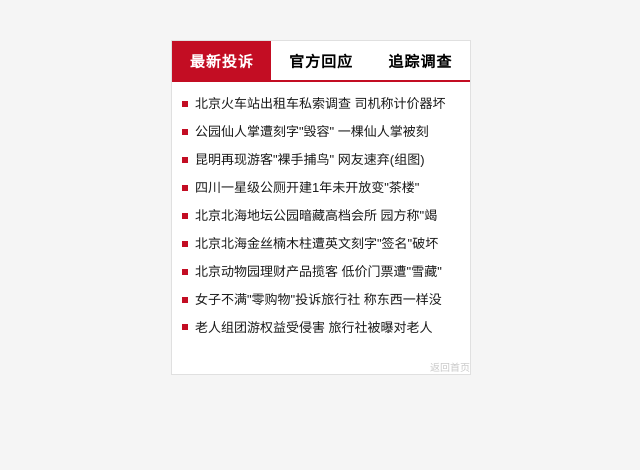
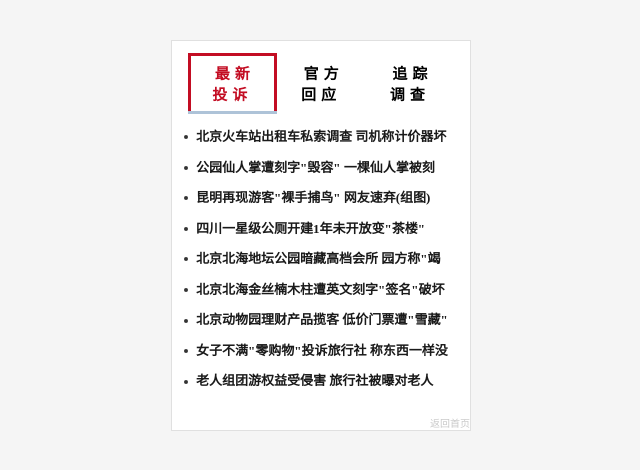
Before and after one commit to chenru-1/chenru621, a plain HTML site: page tousu.html in a window 1280 px wide. Shown: the whole page, without its empty margins (319-959 px from the left). Drawn offline with Linux system fonts and the light colour scheme.

Commit message:
调整投诉栏目选中项样式：红框三边加浅蓝短线封口，更新提示词记录

```diff
--- a/tousu.html
+++ b/tousu.html
@@ -43,22 +43,26 @@
             border: 1px solid var(--cr_line);
         }
 
-        /* 标题栏：三个选项卡等宽排列，选中项红底白字 */
+        /* 标题栏：选中项红框仅上左右三边，底部开口由浅蓝横线封口 */
         .cr_tab-bar {
             display: flex;
-            border-bottom: 2px solid var(--cr_red);
+            justify-content: space-between;
+            align-items: center;
+            padding: 12px 16px 0;
         }
 
         .cr_tab-btn {
-            flex: 1;
-            padding: 9px 0;
-            border: none;
-            background: #fff;
+            position: relative;
+            padding: 6px 12px 10px;
+            border: 3px solid transparent;
+            border-bottom: none;
+            background: none;
             color: #000;
             font-family: inherit;
             font-size: 15px;
             font-weight: bold;
-            letter-spacing: 1px;
+            letter-spacing: 5px;
+            text-indent: 5px;
             cursor: pointer;
             transition: .2s ease;
         }
@@ -67,10 +71,22 @@
             color: var(--cr_red);
         }
 
-        /* 选中状态：红底白字 */
+        /* 选中状态：白底红字，红框三边包围 */
         .cr_tab-btn.cr_active {
-            color: #fff;
-            background: var(--cr_red);
+            color: var(--cr_red);
+            border-color: var(--cr_red);
+            background: #fff;
+        }
+
+        /* 选中项底部浅蓝横线：宽度与红框对齐，封住红框开口 */
+        .cr_tab-btn.cr_active::after {
+            content: "";
+            position: absolute;
+            left: -3px;
+            right: -3px;
+            bottom: 0;
+            height: 3px;
+            background: #aec3d8;
         }
 
         .cr_tab-panel {
@@ -82,28 +98,30 @@
             display: block;
         }
 
-        /* 新闻列表：红色小方块引导，行距宽松 */
+        /* 新闻列表：黑色圆点引导（标点符号），宋体加粗，行距宽松 */
         .cr_tab-panel li {
             list-style: none;
             position: relative;
-            padding-left: 13px;
+            padding-left: 14px;
+            font-family: "SimSun", "宋体", serif;
             font-size: 13px;
-            line-height: 2.15;
+            font-weight: bold;
+            line-height: 2.35;
             color: var(--cr_text);
             white-space: nowrap;
             overflow: hidden;
-            text-overflow: ellipsis;
         }
 
         .cr_tab-panel li::before {
             content: "";
             position: absolute;
-            left: 0;
+            left: 2px;
             top: 50%;
             transform: translateY(-50%);
-            width: 6px;
-            height: 6px;
-            background: var(--cr_red);
+            width: 4px;
+            height: 4px;
+            border-radius: 50%;
+            background: #333;
         }
 
         .cr_tab-panel a {
```
Also changed, not shown: 1 other file.
